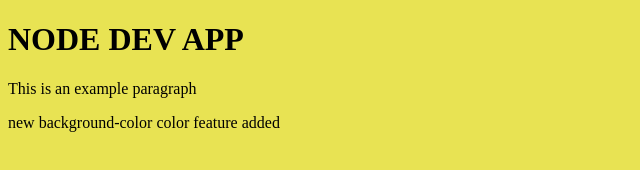
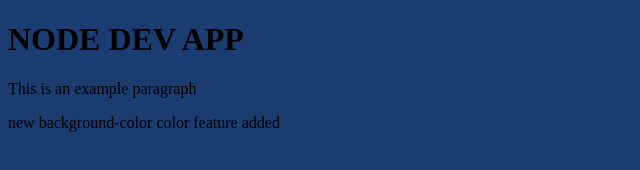
Before and after one commit to delta-bravo277/multi-branch, a plain HTML site: page index.html in a window 1280 px wide. Shown: the whole page, without its empty margins (0-640 px from the left). Drawn offline with Linux system fonts and the light colour scheme.

Commit message:
first commit from feature

```diff
--- a/index.html
+++ b/index.html
@@ -4,7 +4,7 @@
     <title>NODE APP</title>
     <style>
       body {
-        background-color: rgb(232, 227, 83);
+        background-color: rgb(27, 60, 113);
       }
       </style>
   </head>
```
Also changed, not shown: 1 other file.
